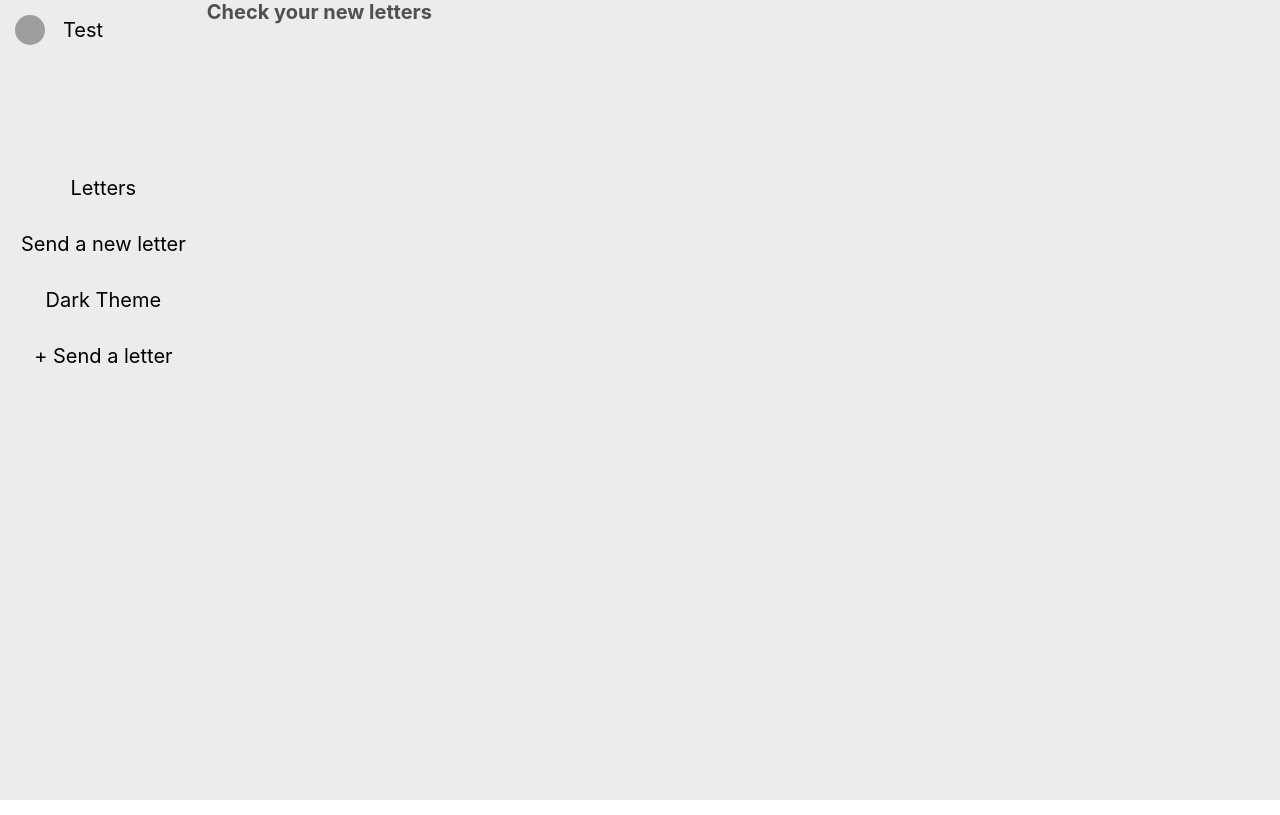
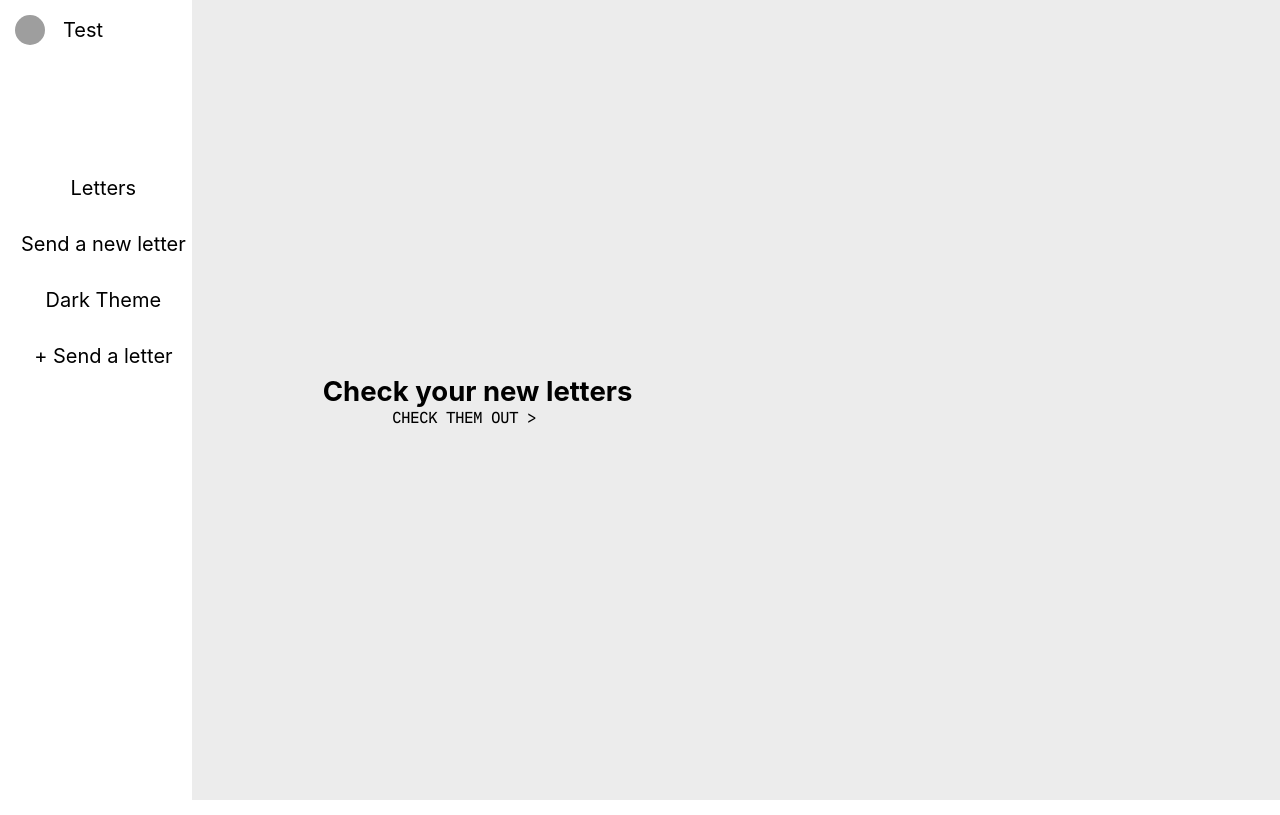
Before and after one commit to k1tsu/penpals, a React app: page / in a window 1280 px wide. Built offline with nearby package versions, Linux system fonts and the light colour scheme; no server answers; grey boxes are pictures that could not be loaded.

Commit message:
Added new components

```diff
--- a/public/index.html
+++ b/public/index.html
@@ -26,6 +26,7 @@
     <!-- <meta name="twitter:site" content=""> -->
     <link rel="stylesheets" href="https://rsms.me/inter/inter.css">
     <link href="https://fonts.googleapis.com/css2?family=Alegreya:wght@700&display=swap" rel="stylesheet">
+    <link href="https://fonts.googleapis.com/css2?family=IBM+Plex+Mono:wght@300&display=swap" rel="stylesheet">
     <link rel="apple-touch-icon" sizes="180x180" href="icon/apple-touch-icon.png">
     <link rel="icon" type="image/png" href="icon/favicon-32x32.png" sizes="32x32">
     <link rel="icon" type="image/png" href="icon/favicon-16x16.png" sizes="16x16">
--- a/src/client/App.js
+++ b/src/client/App.js
@@ -4,7 +4,7 @@ import { I18nextProvider } from "react-i18next";
 import i18n from "./i18n";
 import Theme from "./ThemeProvider";
 import store from "./redux/store";
-import Routes from "./views/routes";
+import Routes from "./views/routes.jsx";
 import GlobalStyles from "./GlobalStyles";
 
 const App = () => (
--- /dev/null
+++ b/src/client/components/description/Description.jsx
@@ -0,0 +1,8 @@
+import React from 'react';
+import Text from './styles';
+
+const Description = ({ children }) => (
+  <Text>{ children }</Text>
+)
+
+export default Description;
--- /dev/null
+++ b/src/client/components/description/styles.jsx
@@ -0,0 +1,9 @@
+import styled from "styled-components";
+
+const Text = styled.h3`
+  font-family: 'IBM Plex Mono', monospace;
+  font-size: 15px;
+  margin: 0;
+`;
+
+export default Text;
--- a/src/client/components/title/styles.jsx
+++ b/src/client/components/title/styles.jsx
@@ -1,8 +1,10 @@
 import styled from "styled-components";
 
 const Text = styled.h1`
-  font-size: 20px;
+  font-size: 27.5px;
+  margin-left: 5%;
   font-family: 'Inter';
+  color: #000;
 `
 
 export default Text;
--- a/src/client/views/Home.js
+++ /dev/null
@@ -1,14 +0,0 @@
-import React from "react";
-import Wrapper from './styles';
-import { Sidebar, Title } from "../components";
-
-const Home = () => {
-  return (
-    <Wrapper>
-      <Sidebar />
-      <Title> Check your new letters </Title>
-    </Wrapper>
-  );
-};
-
-export default Home;
--- /dev/null
+++ b/src/client/views/Home.jsx
@@ -0,0 +1,14 @@
+import React from "react";
+import { Wrapper, ContentWrapper } from "./styles.jsx";
+import { Sidebar, Title, Description } from "../components";
+
+const Home = () => (
+  <Wrapper vertical>
+    <ContentWrapper width="50%">
+      <Title> Check your new letters </Title>
+      <Description> CHECK THEM OUT > </Description>
+    </ContentWrapper>
+  </Wrapper>
+);
+
+export default Home;
--- a/src/client/views/routes.js
+++ b/src/client/views/routes.jsx
@@ -1,13 +1,15 @@
-import React from 'react';
+import React from "react";
 import {
   BrowserRouter as Router,
   Route,
   Switch
-} from 'react-router-dom';
-import Home from './Home';
+} from "react-router-dom";
+import Home from "./Home.jsx";
+import { Sidebar } from "../components";
 
 const Routes = () => (
   <Router>
+    <Sidebar />
     <Switch>
       <Route exact path="/">
         <Home />
--- a/src/client/views/styles.js
+++ /dev/null
@@ -1,13 +0,0 @@
-import styled from 'styled-components';
-
-const Wrapper = styled.div`
-    display: flex;
-    justify-content: ${props => (props.center ? 'center' : null)};
-    align-items: ${props => (props.center ? 'center' : null)};
-    flex-direction: ${props => props.flexDirection || 'row'};
-    width: 100%;
-    height: 100%;
-    background-color: ${props => props.theme.secondaryColor};
-`;
-
-export default Wrapper;
--- /dev/null
+++ b/src/client/views/styles.jsx
@@ -0,0 +1,29 @@
+import styled from "styled-components";
+
+const Wrapper = styled.div`
+    position: absolute;
+    top: 0;
+    margin: 0;
+    margin-left: 15%;
+    display: flex;
+    justify-content: ${props => (props.horizontal ? "center" : null)};
+    align-items: ${props => (props.vertical ? "center" : null)};
+    flex-direction: ${props => props.flexDirection || "row"};
+    width: 85vw;
+    height: 100%;
+    background-color: ${props => props.theme.secondaryColor};
+`;
+
+const ContentWrapper = styled.div`
+  width: ${props => props.width};
+  height: ${props => (props.height ? props.height : "100%")};
+  display: flex;
+  flex-direction: column;
+  justify-content: center;
+  align-items: center;
+`;
+
+export {
+  ContentWrapper,
+  Wrapper
+};
```
Also changed, not shown: src/client/components/index.js (+6 -4 lines), .eslintrc.json.
